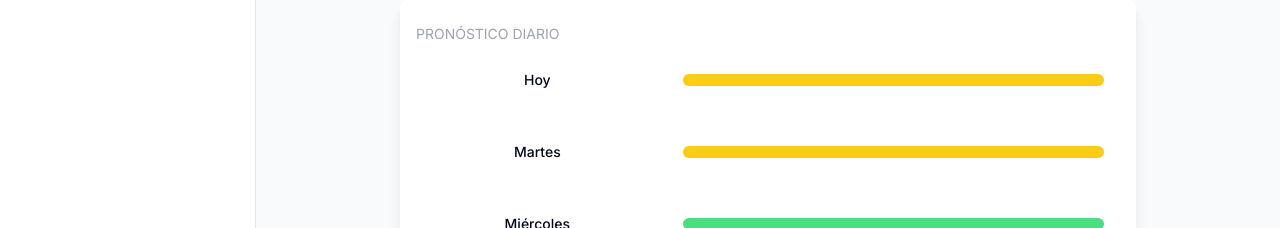
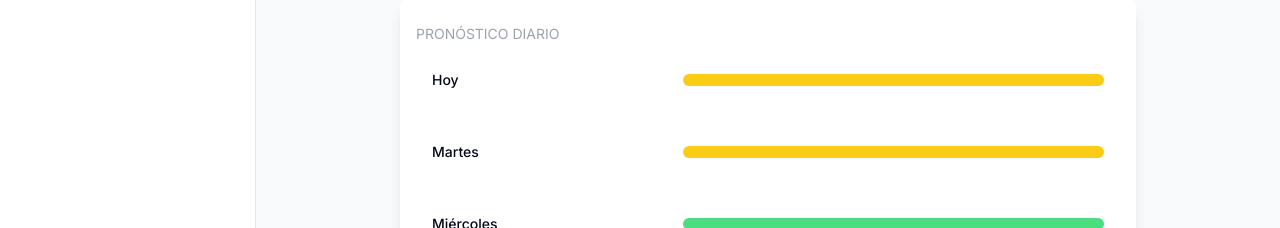
Before and after one commit to edgargutgzz/aireclaro, a Next.js app: page /prediccion in a window 1280 px wide. Shown: the part 572-800 px from the top of the page. Built offline with nearby package versions, Linux system fonts and the light colour scheme; no server answers; the database is empty; what @mapbox/mapbox-sdk would draw is missing.

Commit message:
refactor: Update Inicio page with improved styling for daily and hourly forecast sections

```diff
--- a/app/prediccion/page.tsx
+++ b/app/prediccion/page.tsx
@@ -139,40 +139,40 @@ export default async function Inicio() {
         <div className="flex flex-col space-y-4 rounded-lg bg-white px-4 pb-2 pt-5 text-left shadow-lg lg:space-y-4 lg:px-4 lg:py-6">
           <div className="text-sm text-gray-400">PRONÓSTICO DIARIO</div>
           <div className="flex flex-col space-y-8 pb-5">
-            <Button variant="ghost" className="flex items-center space-x-10">
-              <div className="w-4/12">Hoy</div>
+            <Button variant="ghost" className="flex space-x-10">
+              <div className="w-4/12 text-left">Hoy</div>
               <div className="h-3 w-8/12 rounded-full bg-yellow-400"></div>
             </Button>
             <Button variant="ghost" className="flex items-center space-x-10">
-              <div className="w-4/12">Martes</div>
+              <div className="w-4/12 text-left">Martes</div>
               <div className="h-3 w-8/12 rounded-full bg-yellow-400"></div>
             </Button>
             <Button variant="ghost" className="flex items-center space-x-10">
-              <div className="w-4/12">Miércoles</div>
+              <div className="w-4/12 text-left">Miércoles</div>
               <div className="h-3 w-8/12 rounded-full bg-green-400"></div>
             </Button>
             <Button variant="ghost" className="flex items-center space-x-10">
-              <div className="w-4/12">Jueves</div>
+              <div className="w-4/12 text-left">Jueves</div>
               <div className="h-3 w-8/12 rounded-full bg-orange-400"></div>
             </Button>
             <Button variant="ghost" className="flex items-center space-x-10">
-              <div className="w-4/12">Viernes</div>
+              <div className="w-4/12 text-left">Viernes</div>
               <div className="h-3 w-8/12 rounded-full bg-green-400"></div>
             </Button>
             <Button variant="ghost" className="flex items-center space-x-10">
-              <div className="w-4/12">Sábado</div>
+              <div className="w-4/12 text-left">Sábado</div>
               <div className="h-3 w-8/12 rounded-full bg-green-400"></div>
             </Button>
             <Button variant="ghost" className="flex items-center space-x-10">
-              <div className="w-4/12">Domingo</div>
+              <div className="w-4/12 text-left">Domingo</div>
               <div className="h-3 w-8/12 rounded-full bg-green-400"></div>
             </Button>
             <Button variant="ghost" className="flex items-center space-x-10">
-              <div className="w-4/12">Lunes</div>
+              <div className="w-4/12 text-left">Lunes</div>
               <div className="h-3 w-8/12 rounded-full bg-orange-400"></div>
             </Button>
             <Button variant="ghost" className="flex items-center space-x-10">
-              <div className="w-4/12">Martes</div>
+              <div className="w-4/12 text-left">Martes</div>
               <div className="h-3 w-8/12 rounded-full bg-red-400"></div>
             </Button>
           </div>
```
